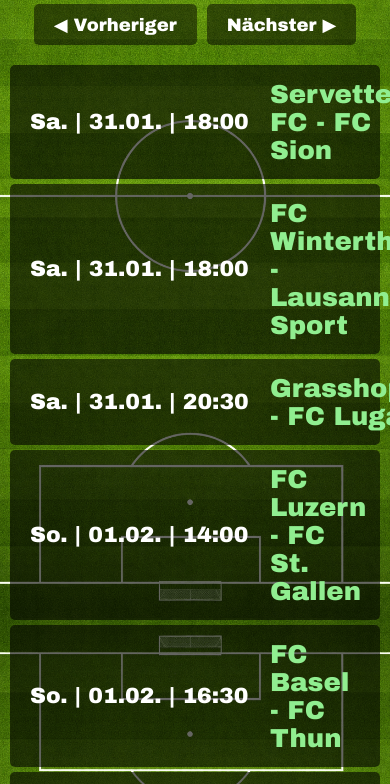
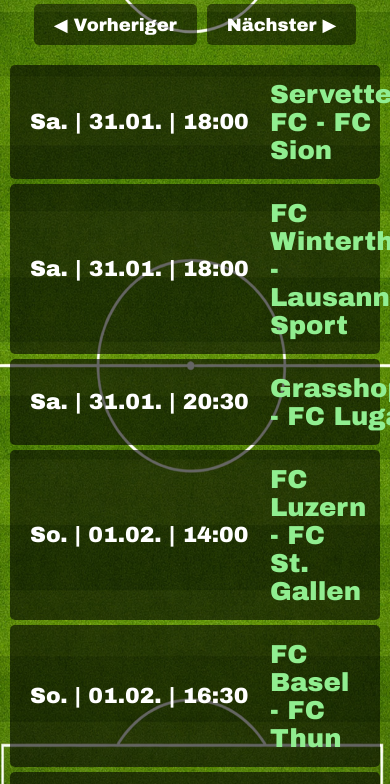
Before and after one commit to davidthisthat/SuperSpoilerNot, a website: page index.html in a window 390 px wide. Shown: the part 226-1010 px from the top of the page. Drawn offline with Linux system fonts and the light colour scheme.

Commit message:
Separate Hintergrundbilder für Desktop und Mobile

```diff
--- a/index.html
+++ b/index.html
@@ -10,7 +10,7 @@
             margin: 0;
             padding: 0;
             background-color: #228B22;
-            background-image: url('img/rasen.png');
+            background-image: url('img/rasen-desktop.jpg');
             background-size: cover;
             background-position: center;
             background-attachment: fixed;
@@ -18,6 +18,12 @@
             color: white;
             text-align: center;
             min-height: 100vh;
+        }
+        @media (max-width: 768px) {
+            body {
+                background-image: url('img/rasen-mobile.jpg');
+                background-attachment: scroll;
+            }
         }
         .container {
             max-width: 900px;
```
Also changed, not shown: img/rasen-desktop.jpg (added), img/rasen-mobile.jpg (added).
